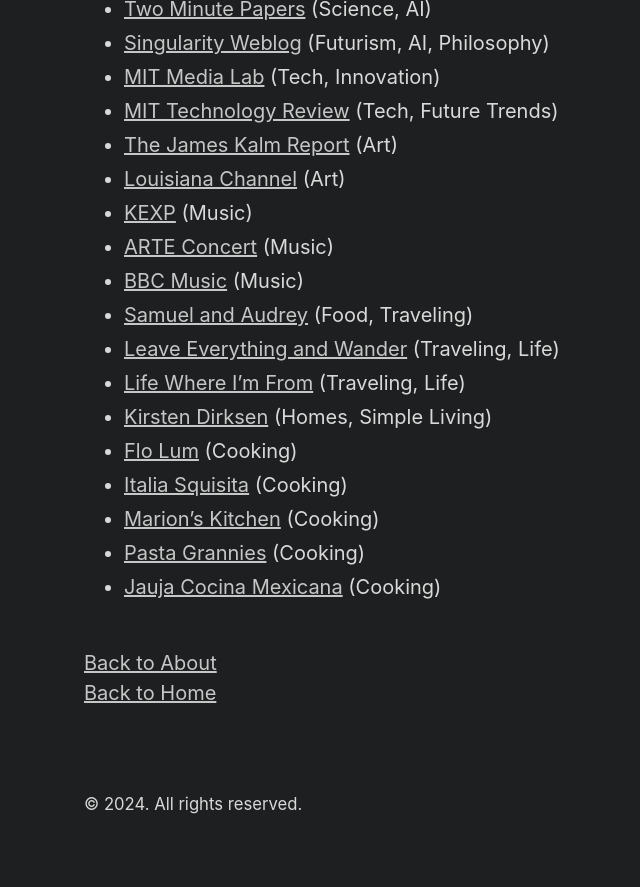
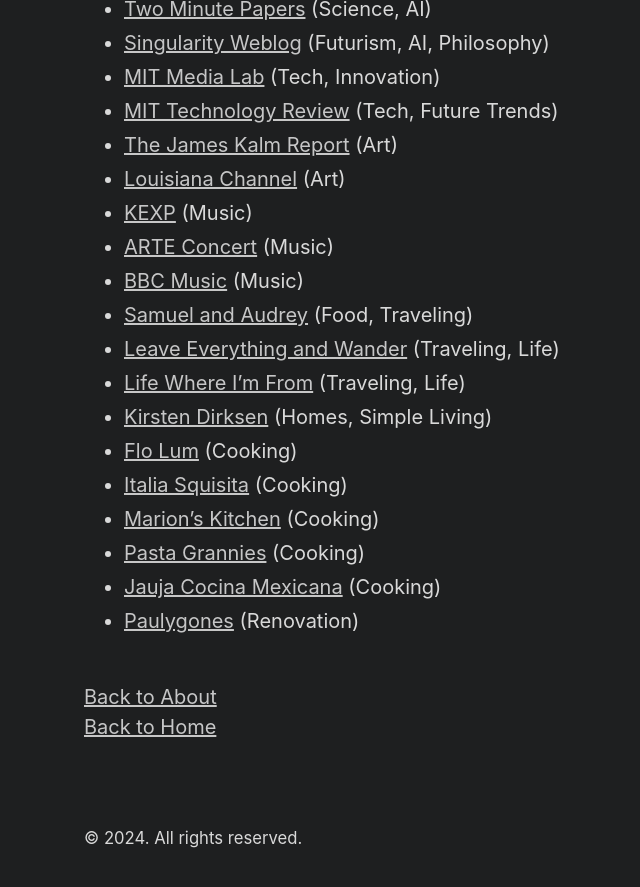
Before and after one commit to mmuenz/website, a Jekyll site: the page built from favs.md, in a window 1280 px wide and 900 px high, scrolled down 3216 px. Shown: the top 887 px of the window, without its empty margins (220-860 px from the left). Built offline with Jekyll 4.4.1, drawn with Linux system fonts in a browser that asks for light colours; before the commit the page ends 4082 px from its top, so only the background shows below that.

Commit message:
Minor fix

```diff
--- a/favs.md
+++ b/favs.md
@@ -113,6 +113,7 @@ Here you find some of my favorite things. The following list is NOT comprehensiv
 - [Marion's Kitchen](https://www.youtube.com/@Marionskitchen) (Cooking)
 - [Pasta Grannies](https://www.youtube.com/@pastagrannies) (Cooking)
 - [Jauja Cocina Mexicana](https://www.youtube.com/@JaujaCocinaMexicana) (Cooking)
+- [Paulygones](https://www.youtube.com/@Paulygones) (Renovation)
 
 <br>
 [Back to About](/about)
```
